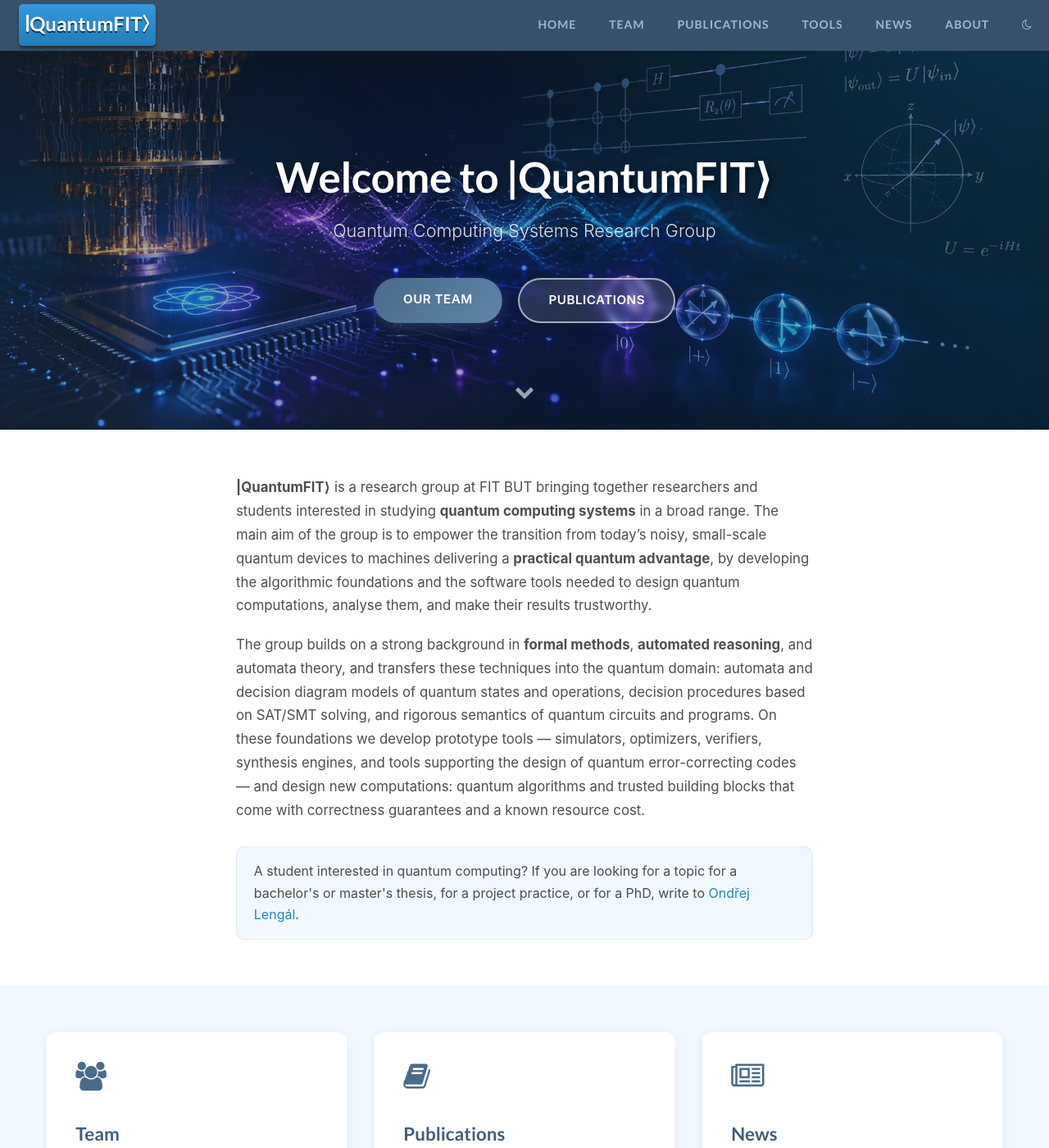
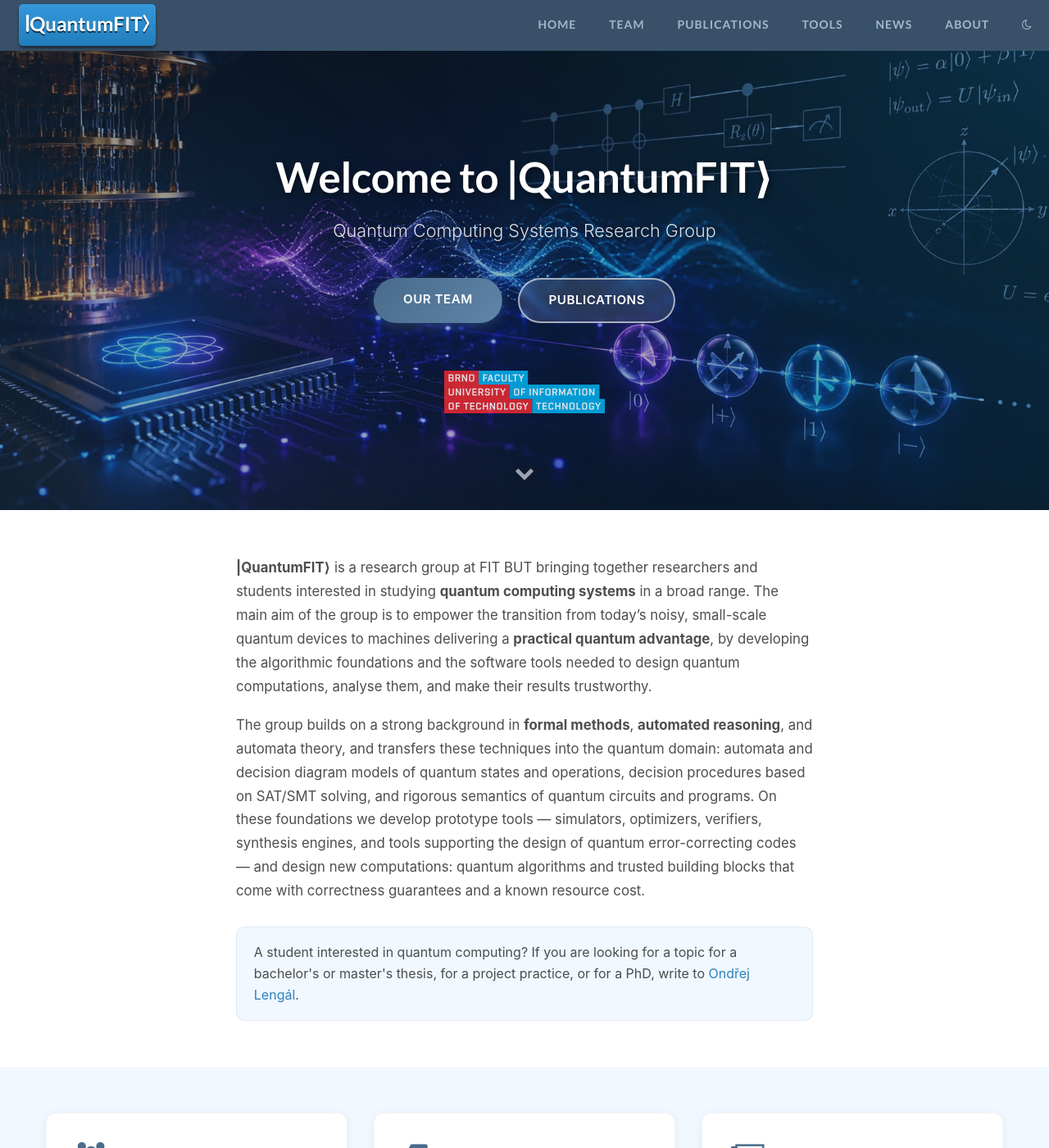
Before and after one commit to QuantumFIT/quantumfit.github.io, a Jekyll site: the page built from index.html, in a window 1280 px wide and 1400 px high. Shown: the whole window at 82% size. Built offline with Jekyll 4.4.1, drawn with Linux system fonts in a browser that asks for light colours.

Commit message:
Home: the faculty's mark under the hero
Where the group sits, said once on the title page: the FIT BUT English
wordmark below the two buttons, linking to fit.vut.cz.

The file is the faculty's own, lifted from the sprite its site serves at
www.fit.vut.cz/img/bg/icons-svg.svg and saved into images/ rather than
hot-linked. Of the three variants there this is the one whose lettering
is white INSIDE the coloured blocks, so it reads the same on the dark
hero as on a light page; the compact one knocks its letters out and they
go dark when the background does.

52px tall: at 42 the three lines of lettering lose legibility against
the hero photograph, and past 62 the mark starts competing with the
title. 40px below 600px wide.

Co-Authored-By: Claude Opus 5 <noreply@anthropic.com>
Claude-Session: https://claude.ai/code/session_01Qgr3EHNtzr13mi5YBFazva

```diff
--- a/_layouts/home.html
+++ b/_layouts/home.html
@@ -38,6 +38,22 @@
           <a href="{{ site.url }}/team/" class="button primary">Our Team</a>
           <a href="{{ site.url }}/publications/" class="button secondary">Publications</a>
         </div>
+        {%- comment -%}
+          Where the group sits. The mark is the faculty's own English
+          wordmark, served from this repo rather than from the faculty's
+          sprite; see the note inside images/logo-fit-but.svg for which
+          variant it is and why.
+
+          width/height are the file's own viewBox, so the browser reserves
+          the right box before the SVG arrives and the hero does not shift.
+          The alt text is empty because the link right beside it already
+          says the same thing to a screen reader.
+        {%- endcomment -%}
+        <a class="hero-affiliation" href="https://www.fit.vut.cz/"
+           aria-label="Faculty of Information Technology, Brno University of Technology">
+          <img src="{{ site.url }}/images/logo-fit-but.svg" alt=""
+               width="303" height="80" loading="lazy" decoding="async">
+        </a>
       </div>
       <a href="#focus" class="scroll-indicator">
         <i class="fa fa-chevron-down"></i>
--- a/_sass/_home.scss
+++ b/_sass/_home.scss
@@ -123,6 +123,49 @@
           border-color: rgba(255, 255, 255, 0.95);
           transform: translateY(-2px);
         }
+      }
+    }
+  }
+
+  // The faculty mark under the call to action. It is an affiliation, not a
+  // third button: it sits well below them and slightly held back, and the
+  // hover brings it to full strength rather than growing or moving it.
+  //
+  // inline-block matters. Left as a plain inline box the anchor stretches
+  // the full width of the hero and text-align: center has nothing to centre,
+  // so the logo ends up hard against the left edge.
+  .hero-affiliation {
+    display: inline-block;
+    margin-top: 2.6rem;
+    line-height: 0;
+    opacity: 0.88;
+    transition: opacity 0.25s ease;
+    border-bottom: none;
+
+    // 52px: at 42 the three lines of lettering lose legibility against the
+    // hero photograph, and past 62 the mark starts competing with the title.
+    img {
+      height: 52px;
+      width: auto;
+      display: block;
+    }
+
+    &:hover,
+    &:focus-visible {
+      opacity: 1;
+    }
+
+    &:focus-visible {
+      outline: 2px solid rgba(255, 255, 255, 0.85);
+      outline-offset: 6px;
+      border-radius: 2px;
+    }
+
+    @media (max-width: 600px) {
+      margin-top: 2rem;
+
+      img {
+        height: 40px;
       }
     }
   }
```
Also changed, not shown: images/logo-fit-but.svg (added).
